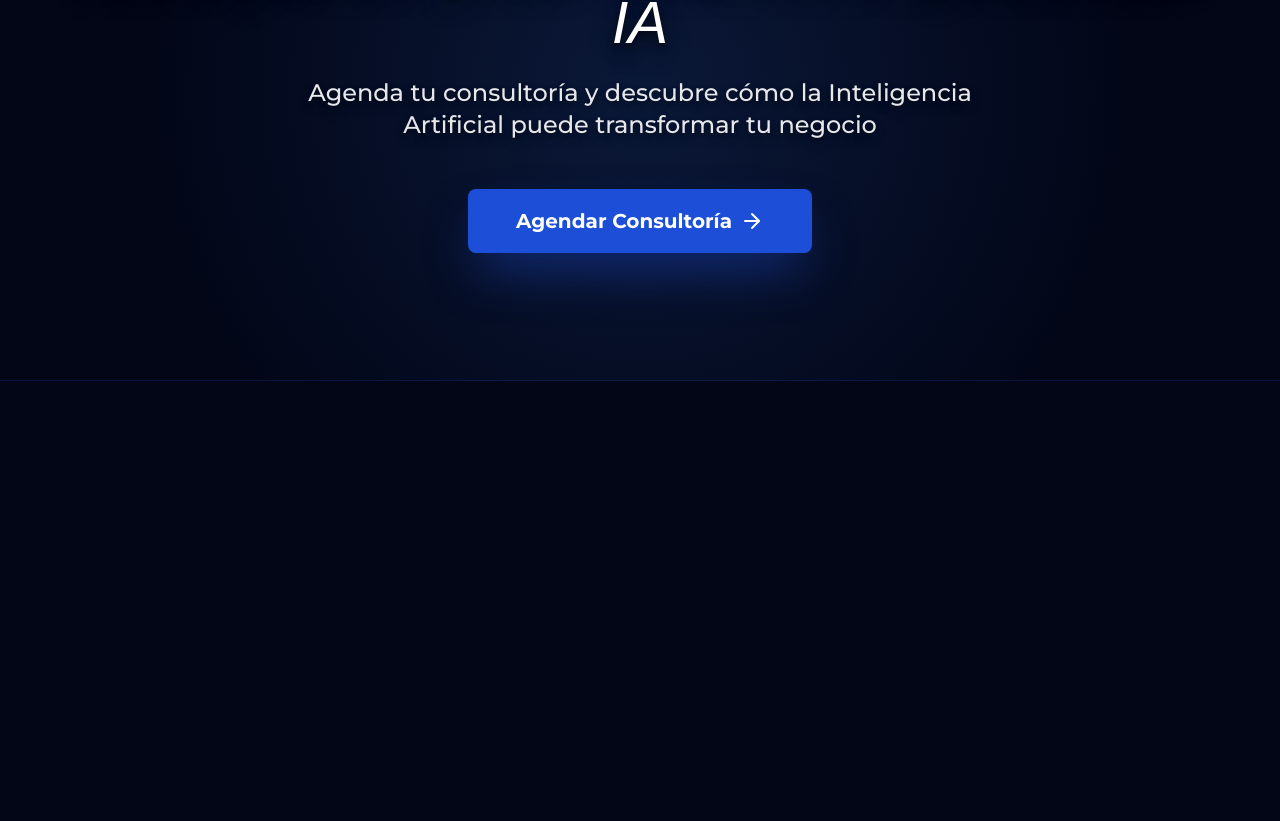
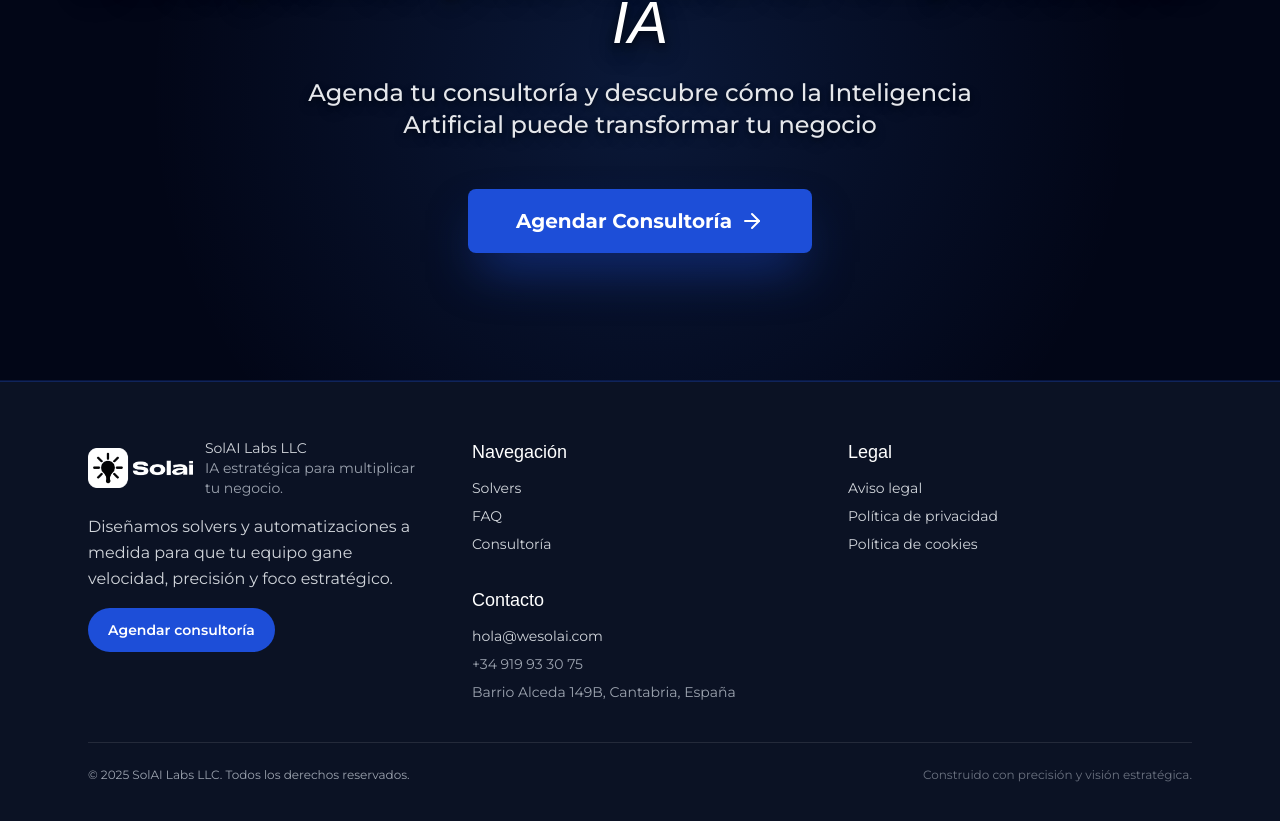
Before and after one commit to onlyiasolutions/wesolaicom, a Next.js app: page / in a window 1280 px wide. Shown: the part 6253-7074 px from the top of the page. Before the commit the page ends 6634 px from the top, so only its background shows below. Built offline with nearby package versions, Linux system fonts and the light colour scheme; a web font is replaced by a local one.

Commit message:
visible footer

```diff
--- a/components/footer.tsx
+++ b/components/footer.tsx
@@ -1,61 +1,102 @@
 "use client"
 
-import { useState, useRef, useEffect } from "react"
+export default function Footer() {
+  return (
+    <footer className="bg-[#0b1224] border-t border-[#1D4ED8]/30 relative z-20">
+      <div className="max-w-6xl mx-auto px-4 sm:px-6 py-12 md:py-14">
+        <div className="grid gap-10 md:gap-12 lg:grid-cols-3">
+          <div className="space-y-4">
+            <div className="flex items-center gap-3">
+              <img
+                src="/logos/logo_white.png"
+                alt="SolAI"
+                className="h-10 w-auto object-contain"
+              />
+              <div>
+                <p className="text-sm text-gray-300 font-montserrat">
+                  SolAI Labs LLC
+                </p>
+                <p className="text-sm text-gray-400 font-montserrat">
+                  IA estratégica para multiplicar tu negocio.
+                </p>
+              </div>
+            </div>
+            <p className="text-gray-300 font-montserrat leading-relaxed max-w-md">
+              Diseñamos solvers y automatizaciones a medida para que tu equipo gane velocidad, precisión y foco estratégico.
+            </p>
+            <a
+              href="/consultoria"
+              className="inline-flex items-center justify-center rounded-full bg-[#1D4ED8] px-5 py-3 text-sm font-semibold text-white hover:bg-[#3B82F6] transition btn-anim"
+            >
+              Agendar consultoría
+            </a>
+          </div>
 
-export default function Footer() {
-  const [step, setStep] = useState<number>(1)
-  const [formData, setFormData] = useState({
-    name: "",
-    email: "",
-    phone: "",
-    message: "",
-  })
-  const [submitted, setSubmitted] = useState(false)
-  const [showSuccess, setShowSuccess] = useState(false)
+          <div className="grid grid-cols-2 gap-8 lg:col-span-2">
+            <div className="space-y-3">
+              <h3 className="text-white font-alias text-lg">Navegación</h3>
+              <ul className="space-y-2 text-gray-300 font-montserrat text-sm">
+                <li>
+                  <a href="/#solvers" className="hover:text-white transition link-anim">
+                    Solvers
+                  </a>
+                </li>
+                <li>
+                  <a href="/#faq" className="hover:text-white transition link-anim">
+                    FAQ
+                  </a>
+                </li>
+                <li>
+                  <a href="/consultoria" className="hover:text-white transition link-anim">
+                    Consultoría
+                  </a>
+                </li>
+              </ul>
+            </div>
 
-  useEffect(() => {
-    if (submitted) {
-      setShowSuccess(false)
-      const timer = setTimeout(() => {
-        setShowSuccess(true)
-      }, 10)
-      return () => clearTimeout(timer)
-    } else {
-      setShowSuccess(false)
-    }
-  }, [submitted])
+            <div className="space-y-3">
+              <h3 className="text-white font-alias text-lg">Legal</h3>
+              <ul className="space-y-2 text-gray-300 font-montserrat text-sm">
+                <li>
+                  <a href="/aviso-legal" className="hover:text-white transition link-anim">
+                    Aviso legal
+                  </a>
+                </li>
+                <li>
+                  <a href="/politica-privacidad" className="hover:text-white transition link-anim">
+                    Política de privacidad
+                  </a>
+                </li>
+                <li>
+                  <a href="/politica-cookies" className="hover:text-white transition link-anim">
+                    Política de cookies
+                  </a>
+                </li>
+              </ul>
+            </div>
 
-  // ... handlers like handleChange, handleNext, handleSubmit, etc.
+            <div className="space-y-3">
+              <h3 className="text-white font-alias text-lg">Contacto</h3>
+              <ul className="space-y-2 text-gray-300 font-montserrat text-sm">
+                <li>
+                  <a href="mailto:hola@wesolai.com" className="hover:text-white transition link-anim">
+                    hola@wesolai.com
+                  </a>
+                </li>
+                <li className="text-gray-400">+34 919 93 30 75</li>
+                <li className="text-gray-400">Barrio Alceda 149B, Cantabria, España</li>
+              </ul>
+            </div>
+          </div>
+        </div>
 
-  return (
-    <div>
-      {submitted ? (
-        <div
-          className={`text-center space-y-4 transition-all duration-300 ease-out transform ${
-            showSuccess ? "opacity-100 translate-y-0" : "opacity-0 translate-y-2"
-          }`}
-        >
-          <h2
-            className="text-2xl md:text-3xl font-alias text-white"
-            style={{ textShadow: "0 2px 4px rgba(0,0,0,0.35), 0 6px 12px rgba(0,0,0,0.25)" }}
-          >
-            Solicitud enviada con éxito
-          </h2>
-          <p className="text-gray-300 font-montserrat text-sm md:text-base">
-            Gracias por solicitar una consultoría con SolAI. Hemos recibido tus datos y en breve nos pondremos en contacto contigo para coordinar el día y la hora de la sesión.
-          </p>
-          <p className="text-gray-400 font-montserrat text-xs md:text-sm max-w-xl mx-auto">
-            Revisa tu bandeja de entrada y también la carpeta de spam, y añade
-            <span className="font-semibold"> hola@wesolai.com </span>
-            a tus contactos para asegurarte de que recibes todos nuestros correos sin problemas.
+        <div className="mt-10 border-t border-white/10 pt-6 text-gray-400 text-xs font-montserrat flex flex-col sm:flex-row sm:items-center sm:justify-between gap-3">
+          <p>© {new Date().getFullYear()} SolAI Labs LLC. Todos los derechos reservados.</p>
+          <p className="text-gray-500">
+            Construido con precisión y visión estratégica.
           </p>
         </div>
-      ) : (
-        // formulario
-        <form>
-          {/* form fields and buttons here */}
-        </form>
-      )}
-    </div>
+      </div>
+    </footer>
   )
 }
```
